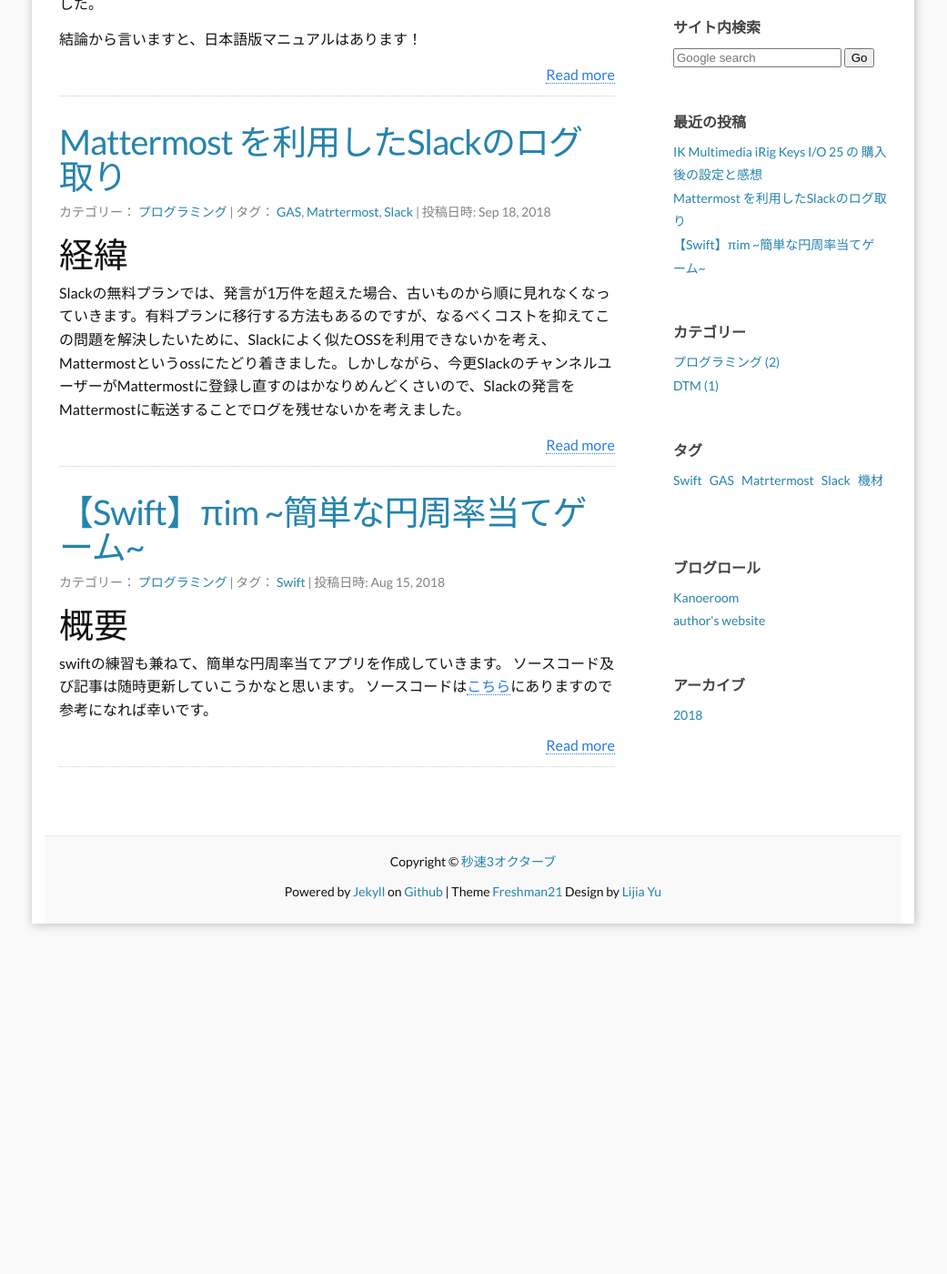
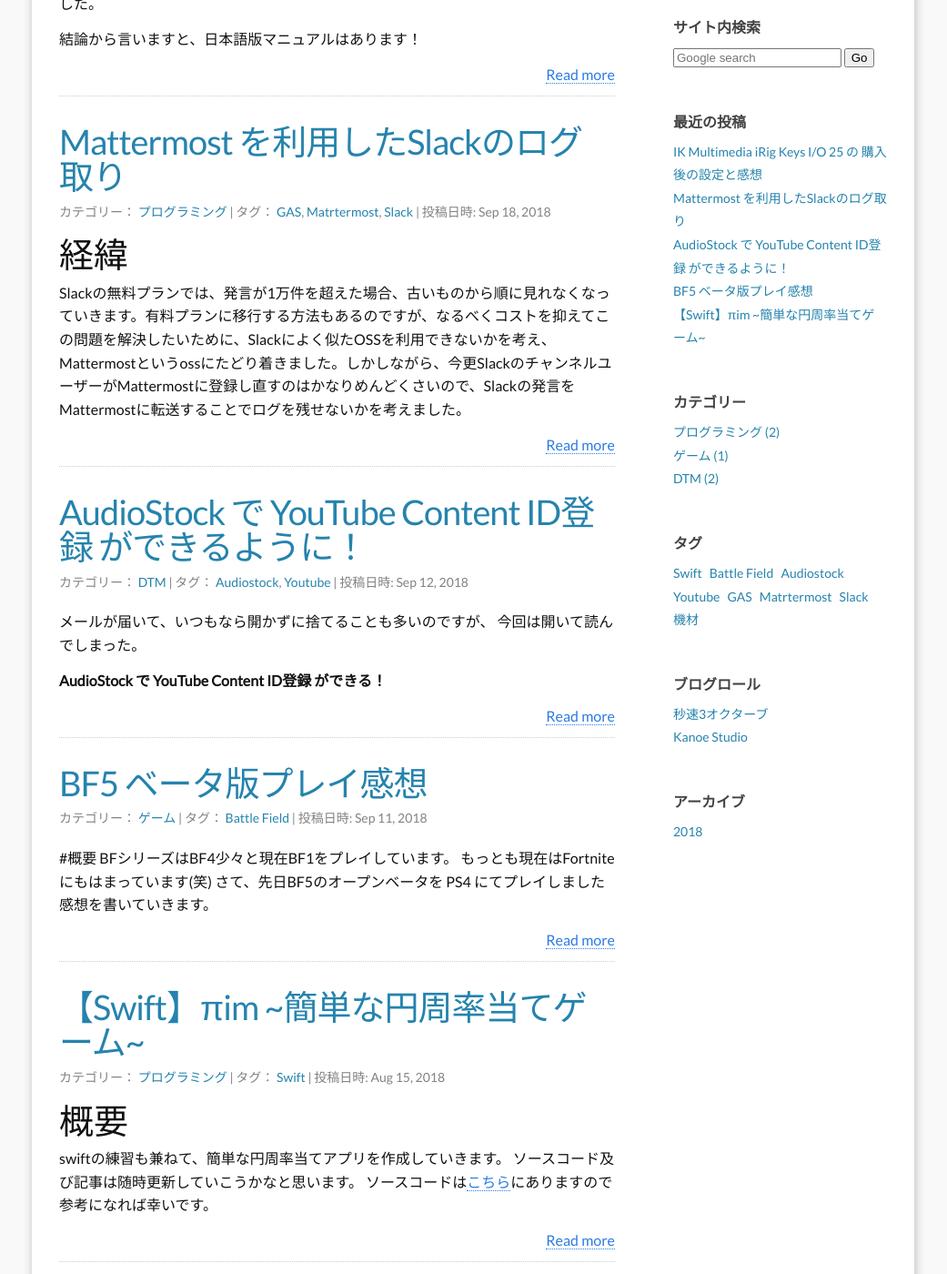
Before and after one commit to KanoeGitHub/website_02, a Jekyll site: the page built from index.html, in a window 1280 px wide and 1400 px high, scrolled down 463 px. Shown: the whole window at 91% size, without its empty margins (120-1161 px from the left). Built offline with Jekyll 4.4.1, drawn with Linux system fonts in a browser that asks for light colours; the list of posts is cut into pages by our own code; before the commit the page ends 1508 px from its top, so only the background shows below that.

Commit message:
post add

```diff
--- a/_config.yml
+++ b/_config.yml
@@ -66,10 +66,10 @@ locales:
 ### your Blogroll info, only name can shown on the page.
 
 Blogroll:
-      - name: Kanoeroom
-        href: http://blog.kanoe.studio/
+      - name: 秒速3オクターブ
+        href: https://blog.kanoe.studio/
         title: Another Jekyll blog theme
-      - name: author's website
+      - name: Kanoe Studio
         href: https://KanoeStudio
         title: Kanoe Studio
 
--- /dev/null
+++ b/_posts/2018-9-12-Audiostock.md
@@ -0,0 +1,28 @@
+---
+published: true
+layout: post
+title: AudioStock で YouTube Content ID登録 ができるように！
+author: Kanoe
+categories: DTM
+tags:
+- Audiostock
+- Youtube
+
+---
+
+
+メールが届いて、いつもなら開かずに捨てることも多いのですが、
+今回は開いて読んでしまった。
+
+<b>AudioStock で YouTube Content ID登録 ができる！</b>
+
+<!-- more -->
+
+登録方法は簡単。
+
+![00](https://cdn-ak.f.st-hatena.com/images/fotolife/K/Kanoe/20180910/20180910214233.png)
+
+マイページの左サイドに "YouTube Content ID登録申込" という項目があるので、
+それをクリックして、申し込みボタンを押すだけ。
+
+すごい。
```
Also changed, not shown: _posts/2018-9-11-bf5.md (added, +46 -0 lines).
